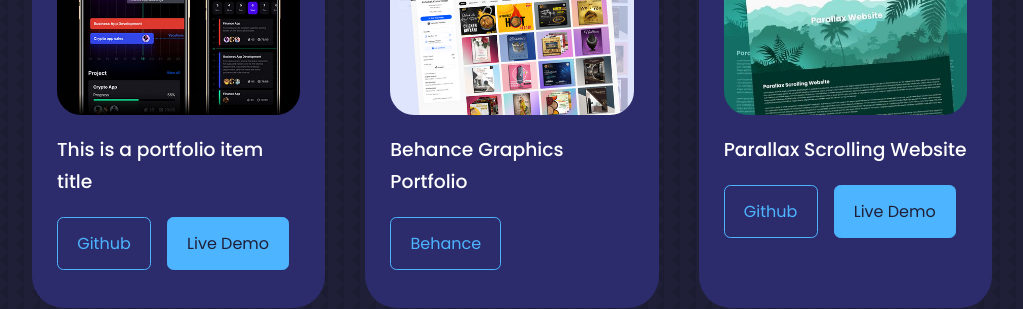
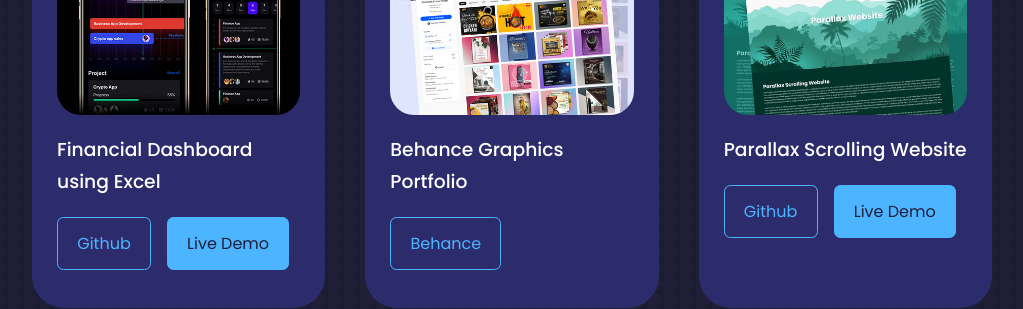
Before and after one commit to Distructor2404/My-portfolio, a React (Create React App) app: page / in a window 1280 px wide. Shown: the part 3700-4009 px from the top of the page, without its empty margins (128-1151 px from the left). Built offline with nearby package versions, Linux system fonts and the light colour scheme.

Commit message:
updating 1

```diff
--- a/src/component/about/about.jsx
+++ b/src/component/about/about.jsx
@@ -46,7 +46,7 @@ const about = () => {
             I am a Tech Lover by Birth. I have a great interest in Hardware and Networking, I Love to
 deal with all kinds of Computer Related work and
 troubleshooting in Windows.
-             I also have a brief
+             I am having a brief
 Knowledge regarding Front-End Web
 Development (React, Html, Css). <br/><br/>
 Learning new things is my Passion. I do any work with 100% effort. I am fond of programming and all sorts of graphics works. Always in a step to move forward for my goal.
--- a/src/component/portfolio/portfolio.jsx
+++ b/src/component/portfolio/portfolio.jsx
@@ -56,7 +56,7 @@ const portfolio = () => {
           <div className="portfolio__item-image">
               <img src={IMG4} alt='' />
           </div>
-          <h3>This is a portfolio item title</h3>
+          <h3>Financial Dashboard using Excel</h3>
           <div className="portfolio__item-cta">
           <a href="https://github.com" className='btn' target='_blank'>Github</a>
           <a href="https://github.com" className='btn btn-primary' target='_blank'>Live Demo</a>
```
